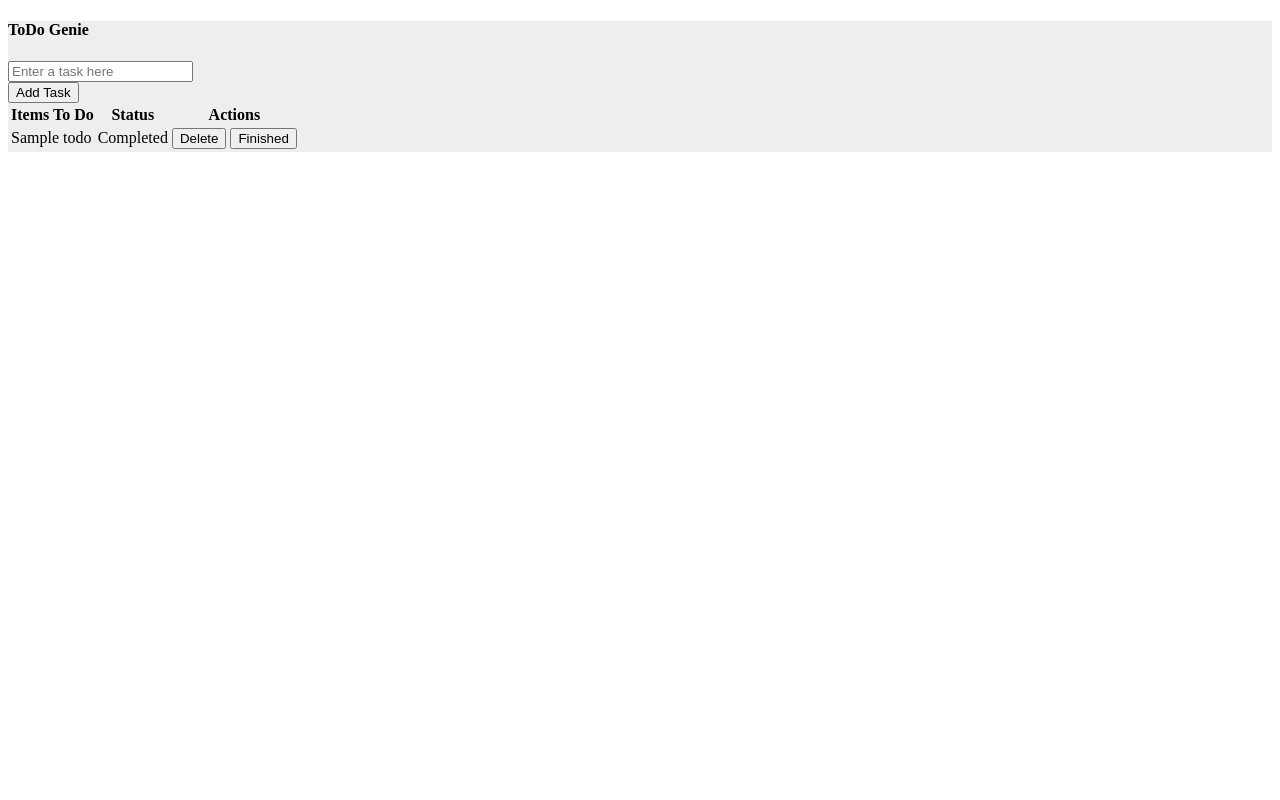
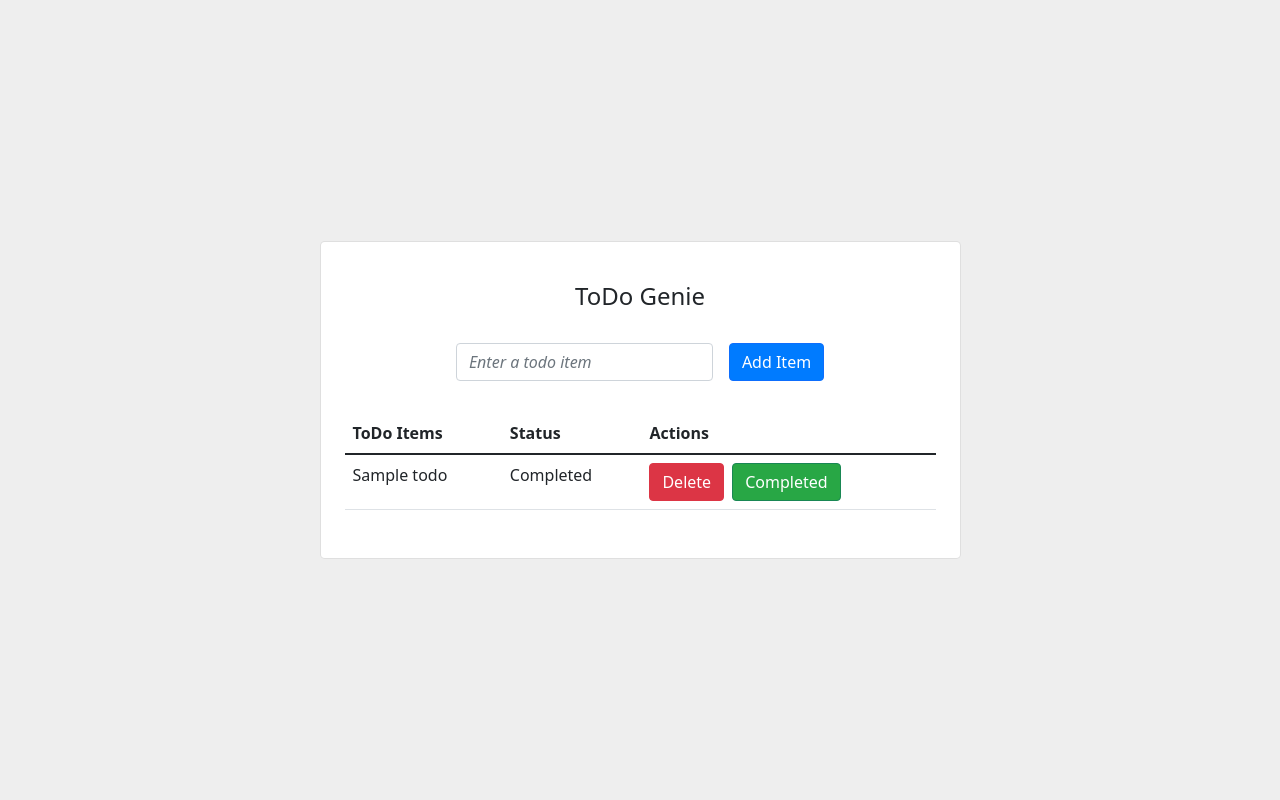
Before and after one commit to Tedbot2000/todo-genie, a Django app: page / in a window 1280 px wide. Run offline with Django 4.2, Linux system fonts and the light colour scheme; tables that the repository leaves empty hold one stand-in row (values such as "Sample post").

Commit message:
add bootstrap and css styles for form

```diff
--- /dev/null
+++ b/todo/static/todo/css/style.css
@@ -0,0 +1,67 @@
+/* Improve the contrast of placeholders */
+/* Taken from https://inclusive-components.design/a-todo-list/ */
+::-webkit-input-placeholder {
+    color: #444;
+    font-style: italic;
+  }
+  ::-moz-placeholder {
+    color: #444;
+    font-style: italic;
+  }
+  :-ms-input-placeholder {
+    color: #444;
+    font-style: italic;
+  }
+  :-moz-placeholder {
+    color: #444;
+    font-style: italic;
+  }
+
+  /* overide default bootstrap button colours */
+  .input-box.button input {
+    color: #fff;
+    letter-spacing: 1px;
+    border: none;
+    background: #007bff; /* Vibrant Blue for primary button */
+    cursor: pointer;
+  }
+
+  .input-box.button input:hover {
+    background: #0056b3; /* Royal Blue for hover effect */
+  }
+
+  .btn-danger {
+    background-color: #dc3545; /* Red for delete button */
+    color: white;
+  }
+
+  .btn-danger:hover {
+    background-color: #c82333; /* Dark Red for hover effect */
+  }
+
+  .btn-success {
+    background-color: #28a745; /* Green for finished button */
+    color: white;
+  }
+
+  .btn-success:hover {
+    background-color: #218838; /* Darker Green for hover effect */
+  }
+
+  .btn-primary {
+    background-color: #007bff; /* Vibrant Blue for primary button */
+    color: white;
+  }
+
+  .btn-primary:hover {
+    background-color: #0056b3; /* Royal Blue for hover effect */
+  }
+
+  .btn-logout {
+    background-color: #dc143c; /* Crimson for logout button */
+    color: white;
+  }
+
+  .btn-logout:hover {
+    background-color: #c82333; /* Dark Red for hover effect */
+  }
--- a/todo/templates/todo/todo_list.html
+++ b/todo/templates/todo/todo_list.html
@@ -4,6 +4,15 @@
     <meta charset="UTF-8">
     <meta name="viewport" content="width=device-width, initial-scale=1.0">
     <title>ToDo Genie</title>
+     <!-- Load static files -->
+    {% load static %}
+    <!-- Reference the CSS file -->
+    <link rel="stylesheet" href="{% static 'todo/css/style.css' %}">
+    <!-- Bootstrap CSS -->
+    <link rel="stylesheet" href="https://cdn.jsdelivr.net/npm/bootstrap@5.1.3/dist/css/bootstrap.min.css" integrity="sha384-1BmE4kWBq78iYhFldvKuhfTAU6auU8tT94WrHftjDbrCEXSU1oBoqyl2QvZ6jIW3" crossorigin="anonymous">
+    <script src="https://cdn.jsdelivr.net/npm/bootstrap@5.1.3/dist/js/bootstrap.min.js" integrity="sha384-QJHtvGhmr9XOIpI6YVutG+2QOK9T+ZnN4kzFN1RtK3zEFEIsxhlmWl5/YESvpZ13" crossorigin="anonymous"></script>
+    <!--script src="https://cdn.jsdelivr.net/npm/bootstrap@4.6.1/dist/js/bootstrap.bundle.min.js" integrity="sha384-fQybjgWLrvvRgtW6bFlB7jaZrFsaBXjsOMm/tB9LTS58ONXgqbR9W8oWht/amnpF" crossorigin="anonymous"></script-->
+    <link rel="stylesheet" href="{% static 'todo/css/style.css' %}">
 </head>
 <body>
     <section class="vh-100" style="background-color: #eee;">
@@ -17,29 +26,30 @@
                                 {% csrf_token %}
                                 <div class="col-12">
                                     <div class="form-outline">
-                                        <input type="text" id="form1" class="form-control" name="task" placeholder="Enter a task here">
+                                        <input type="text" id="form1" class="form-control" name="task" placeholder="Enter a todo item" aria-label="Enter a todo item">
                                     </div>
                                 </div>
                                 <div class="col-12">
-                                    <button type="submit" class="btn btn-primary">Add Task</button>
+                                    <button type="submit" class="btn btn-primary">Add Item</button>
                                 </div>
                             </form>
                             <table class="table mb-4">
                                 <thead>
                                     <tr>
-                                        <th scope="col">Items To Do</th>
-                                        <th scope="col">Status</th>
-                                        <th scope="col">Actions</th>
+                                        <th>ToDo Items</th>
+                                        <th>Status</th>
+                                        <th>Actions</th>
                                     </tr>
                                 </thead>
                                 <tbody>
+                                    <!-- Loop through each ToDo list item and display it -->
                                     {% for i in todos %}
                                         <tr>
                                             <td>{{ i.todo_name }}</td>
                                             <td>{{ i.status|yesno:"Completed,In progress" }}</td>
                                             <td>
                                                 <a href="{% url 'delete' i.todo_name %}"><button type="button" class="btn btn-danger">Delete</button></a>
-                                                <a href="{% url 'update' i.todo_name %}"><button type="button" class="btn btn-success ms-1">Finished</button></a>
+                                                <a href="{% url 'update' i.todo_name %}"><button type="button" class="btn btn-success ms-1">Completed</button></a>
                                             </td>
                                         </tr>
                                     {% endfor %}
@@ -51,5 +61,6 @@
             </div>
         </div>
     </section>
+    <!-- Bootstrap JS -->
 </body>
 </html>
```
Also changed, not shown: todo/views.py (+11 -0 lines).
